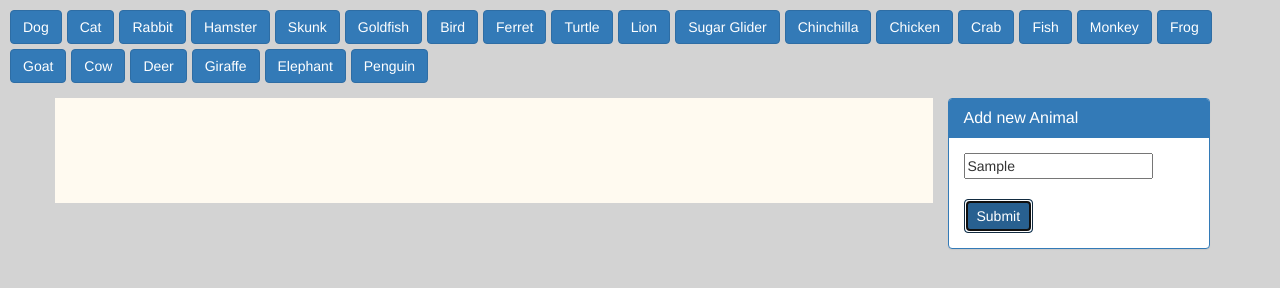
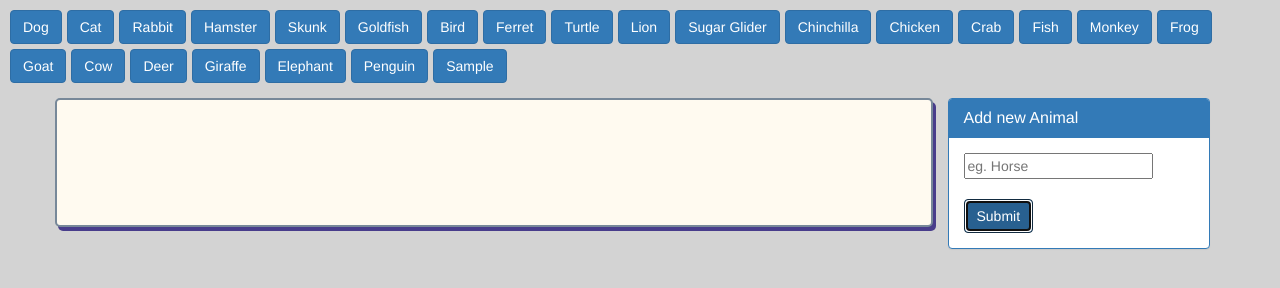
Before and after one commit to muneebmemon/GifTastic, a plain HTML site: page index.html in a window 1280 px wide. Both pictures are taken after typing "Sample" into the empty fields and a click on the button "Submit". Drawn offline with nearby package versions, Linux system fonts and the light colour scheme.

Commit message:
Final commit after completing assigned Homework with animation.

```diff
--- a/assets/css/giftastic.css
+++ b/assets/css/giftastic.css
@@ -9,6 +9,9 @@
 
 #imgColumn{
     background-color: floralwhite;
+    border: 2px solid lightslategray;
+    border-radius: 5px;
+    box-shadow: 3px 4px darkslateblue;
 }
 
 .imgRow{
@@ -18,6 +21,7 @@
 
 .animalImg{
     cursor: pointer;
+    border: 2px solid gray;
 }
 
 h4{
--- a/assets/javascript/giftastic.js
+++ b/assets/javascript/giftastic.js
@@ -25,16 +25,28 @@ var animalsArray = [
     "Penguin"
 ];
 const API_KEY = "xMzKc3hIbBUzaz1esZB1VILg1Vqhw4Iu"; //storing API key in a constant
-
+var animalsDiv;
 // This function gets execute after document is ready
 $(function(){
+    "use strict";
+    animalsDiv = $("#animalNames");     //getting reference to Animal Names Div
     populateAnimalDiv();   //calling function to populate Animal div
     $(document).on("click",".animals",fetchAnimalGifs); //registering click event on buttons
+
+    // registering click event for Submit button
+    $("#submitAnimal").on("click", function(){
+        var newAnimalName = $('#newAnimalName');
+        if (newAnimalName.val().trim()!==""){
+            animalsDiv.empty();
+            animalsArray.push(newAnimalName.val());
+            newAnimalName.val("");
+            populateAnimalDiv();
+        }
+    });
 });
 
 //function to populate Animal Div with Animal names in the array
 function populateAnimalDiv(){
-    var animalsDiv = $("#animalNames");
     animalsArray.forEach(function(animal){
         var animalBut = $("<button>");
         animalBut.addClass("animals btn btn-primary");
@@ -74,6 +86,10 @@ function fetchAnimalGifs(){
             ratingElem.text("Rating: " + response.data[i].rating);
             imgDivElem.append(ratingElem);
             imgDivElem.append(imgElem);
+            imgElem.hide();
+            ratingElem.hide();
+            imgElem.fadeIn(1000);
+            ratingElem.slideDown(1000);
         }
 
         // registering click event on displayed images of animal
```
Also changed, not shown: index.html (+2 -1 lines).
